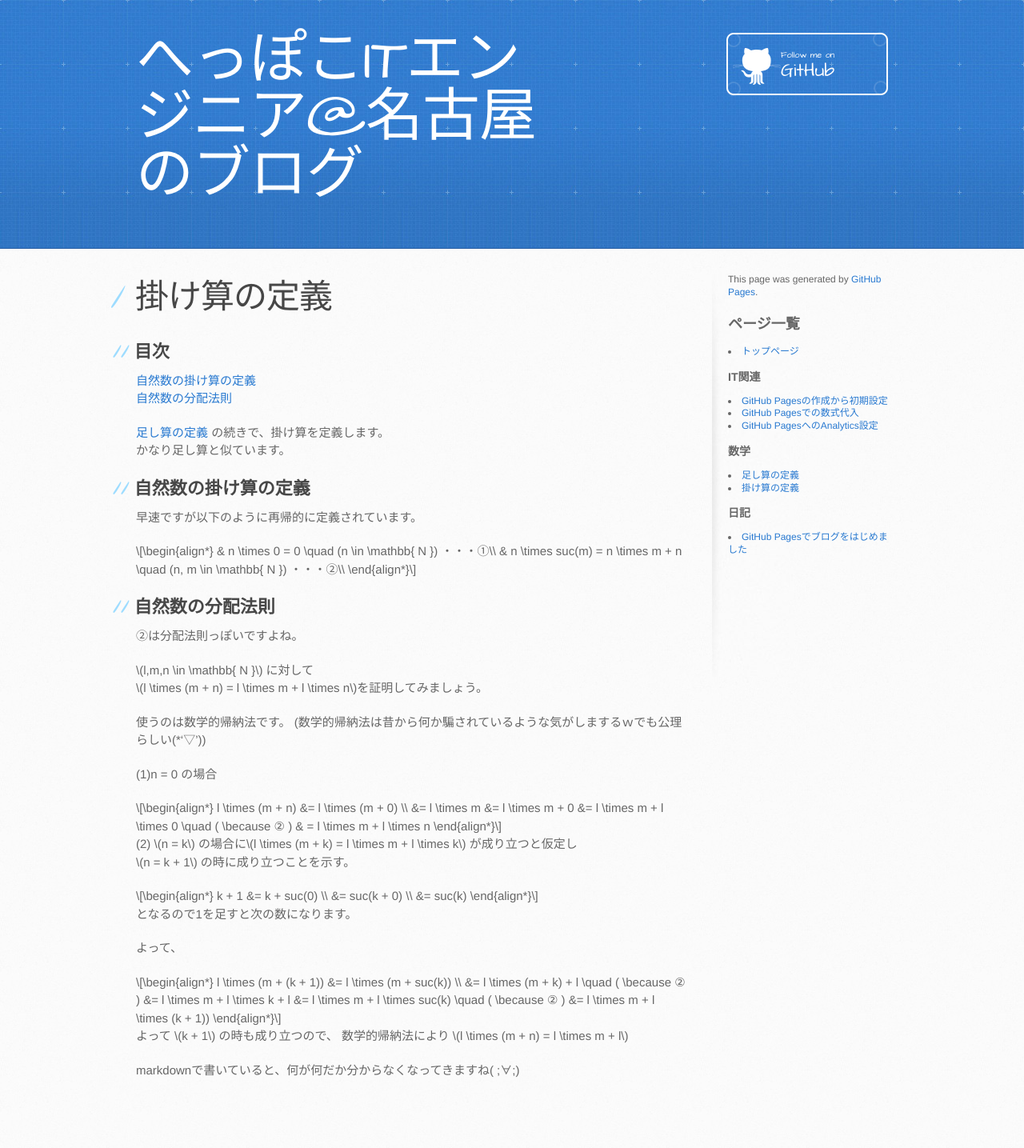
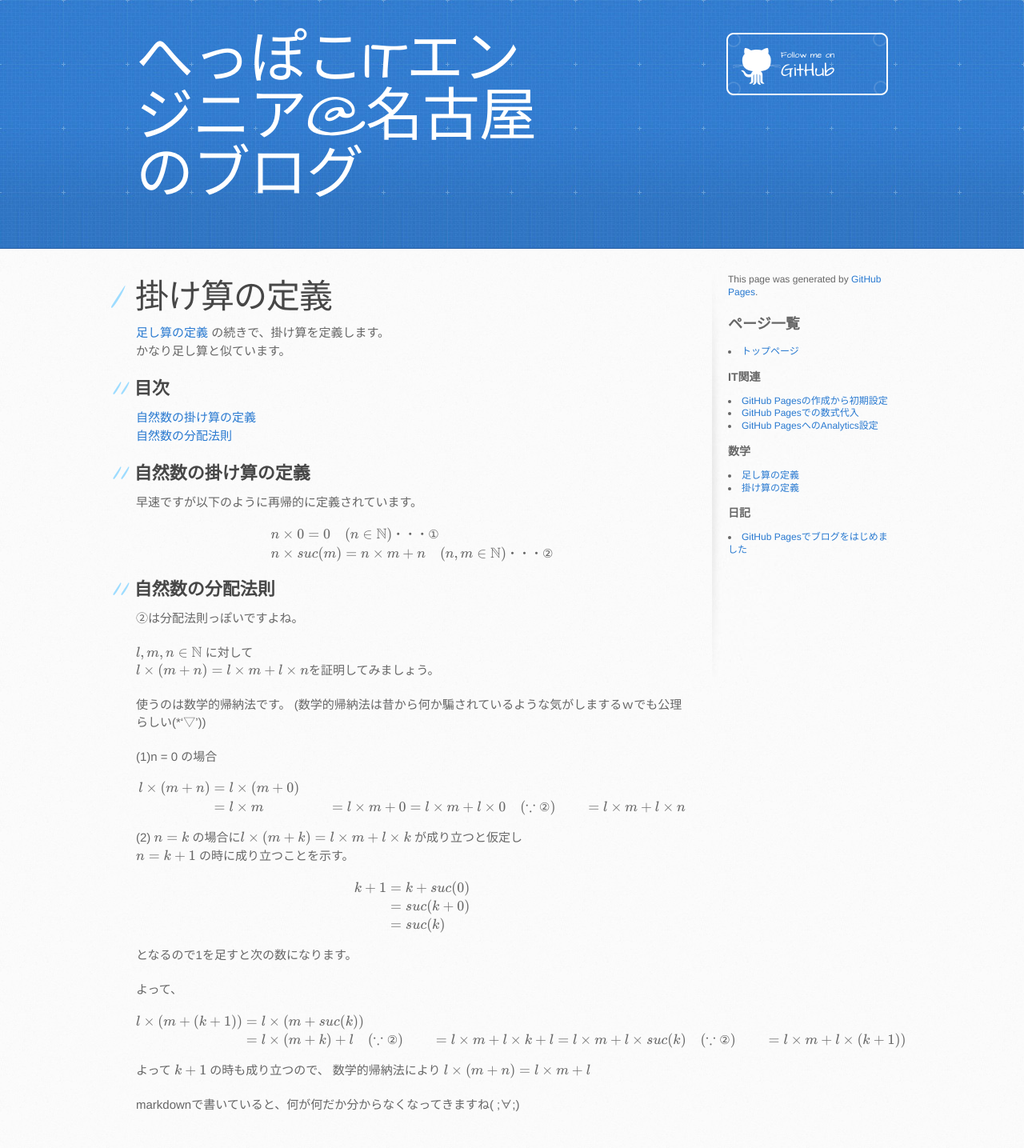
Before and after one commit to mtaketani113/mtaketani113.github.io, a Jekyll site: the page built from math/set/multiDefinition.md, in a window 1280 px wide. Shown: the whole page at 80% size. Built offline with Jekyll 4.4.1, drawn with Linux system fonts in a browser that asks for light colours; the repository's description, which GitHub fills in, is left out; before the commit the page ends 1392 px from its top, so only the background shows below that; part of the change alters nothing that is shown.

Commit message:
数式に変換するように修正

```diff
--- a/math/set/multiDefinition.md
+++ b/math/set/multiDefinition.md
@@ -4,16 +4,19 @@ title: 掛け算の定義
 description: 足し算の定義の続きで、掛け算の定義を記載します。
 category: 数学
 ---
+
+<script async src="https://cdn.jsdelivr.net/npm/mathjax@3/es5/tex-chtml.js" id="MathJax-script"></script>
+
+[足し算の定義](/math/set/addDefinition.html)
+の続きで、掛け算を定義します。
+かなり足し算と似ています。
+
 ## 目次
 
 [自然数の掛け算の定義](#anchor1)
 [自然数の分配法則](#anchor2)
 
 <a id="anchor1"></a>
-
-[足し算の定義](/math/set/addDefinition.html)
-の続きで、掛け算を定義します。
-かなり足し算と似ています。
 
 ## 自然数の掛け算の定義
 早速ですが以下のように再帰的に定義されています。
```
